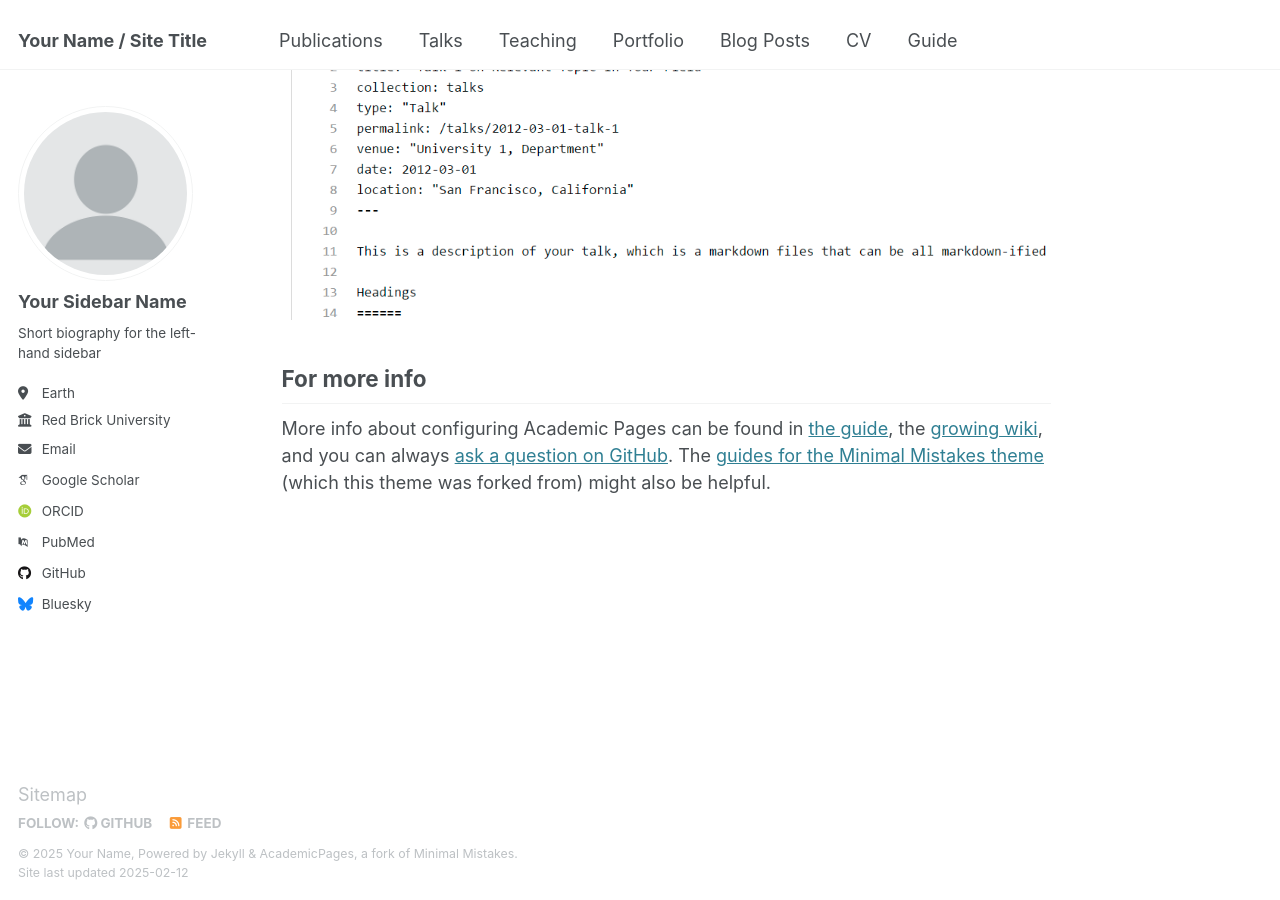
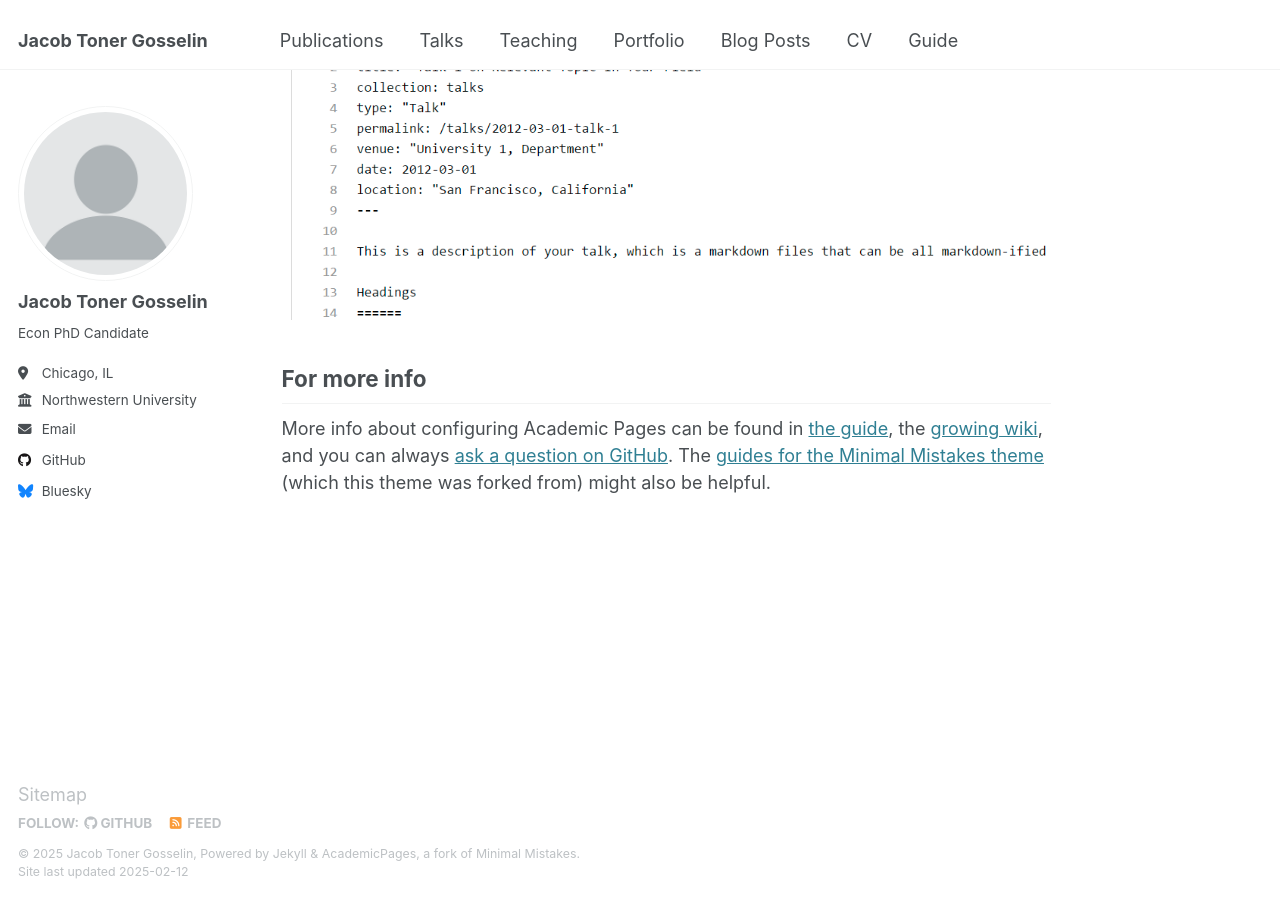
Before and after one commit to jacobgosselin/jacobgosselin.github.io, a Jekyll site: the page built from _pages/about.md, in a window 1280 px wide and 900 px high, scrolled down 2642 px. Built offline with Jekyll 4.4.1, drawn with Linux system fonts in a browser that asks for light colours; some web fonts are replaced.

Commit message:
Update _config.yml

```diff
--- a/_config.yml
+++ b/_config.yml
@@ -9,10 +9,10 @@
 # Basic Site Settings
 locale                   : "en-US"
 site_theme               : "default"
-title                    : "Your Name / Site Title"
+title                    : "Jacob Toner Gosselin"
 title_separator          : "-"
-name                     : &name "Your Name"
-description              : &description "personal description"
+name                     : &name "Jacob Toner Gosselin"
+description              : &description "Econ PhD Candidate at Northwestern University"
 url                      : https://jacobgosselin.github.io # the base hostname & protocol for your site e.g. "https://[your GitHub username].github.io"
 baseurl                  : "" # the subpath of your site, e.g. "/blog"
 repository               : "academicpages/academicpages.github.io"
@@ -23,34 +23,34 @@ repository               : "academicpages/academicpages.github.io"
 author:
   # Biographic information
   avatar           : "profile.png"
-  name             : "Your Sidebar Name"
+  name             : "Jacob Toner Gosselin"
   pronouns         : # example: "she/her"
-  bio              : "Short biography for the left-hand sidebar"
-  location         : "Earth"
-  employer         : "Red Brick University"
+  bio              : "Econ PhD Candidate"
+  location         : "Chicago, IL"
+  employer         : "Northwestern University"
   uri              : # URL
-  email            : "none@example.org"
+  email            : "jacob.gosselin@u.northwestern.edu"
 
   # Academic websites
   arxiv            : # URL - Update with the correct link to your profile
-  googlescholar    : "https://scholar.google.com/citations?user=PS_CX0AAAAAJ"
-  impactstory      : # URL
-  orcid            : "http://orcid.org/yourorcidurl"
-  semantic         : # URL
-  pubmed           : "https://www.ncbi.nlm.nih.gov/pubmed/?term=john+snow"
-  researchgate     : # URL
-  scopus           : # URL
+  #googlescholar    : "https://scholar.google.com/citations?user=PS_CX0AAAAAJ"
+  #impactstory      : # URL
+  #orcid            : "http://orcid.org/yourorcidurl"
+  #semantic         : # URL
+  #pubmed           : "https://www.ncbi.nlm.nih.gov/pubmed/?term=john+snow"
+  #researchgate     : # URL
+  #scopus           : # URL
 
   # Repositories and software development
   bitbucket        : # Username - Update with your username on the site
   codepen          : # Username
   dribbble         : # Username
-  github           : "academicpages"
+  github           : "jacobgosselin"
   kaggle           : # Username
   stackoverflow    : # User number or user number and name (i.e., use "1" or "1/jeff-atwood")
 
   # Social media
-  bluesky          : "bsky.app" # Replace this with you Bluesky username
+  bluesky          : "jaketg" # Replace this with you Bluesky username
   facebook         : # Username
   flickr           : # Username
   foursquare       : # Username
@@ -77,12 +77,12 @@ author:
 
 # Publication Category - The following the list of publication categories and their headings
 publication_category:
-  books:
-    title: 'Books'
-  manuscripts:
-    title: 'Journal Articles'
-  conferences:
-    title: 'Conference Papers'
+  working_papers:
+    title: 'Working Papers'
+  published:
+    title: 'Published'
+  pre_PhD:
+    title: 'Pre-PhD'
 
 # Site Settings
 teaser                   :  # filename of teaser fallback teaser image placed in /images/, .e.g. "500x300.png"
```
